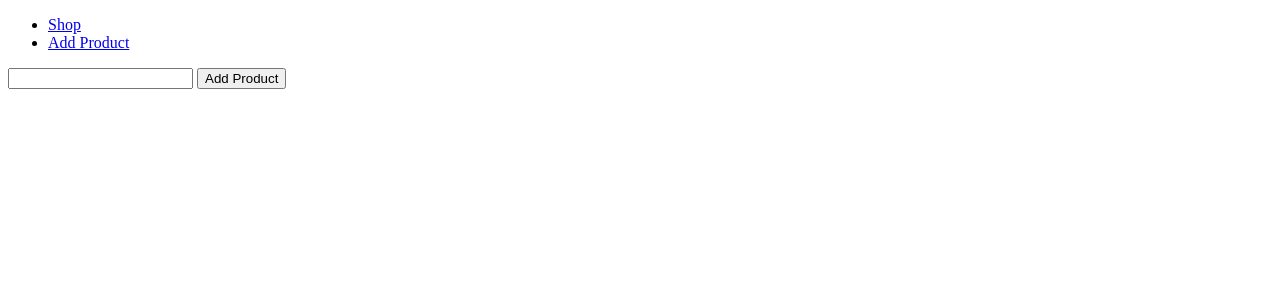
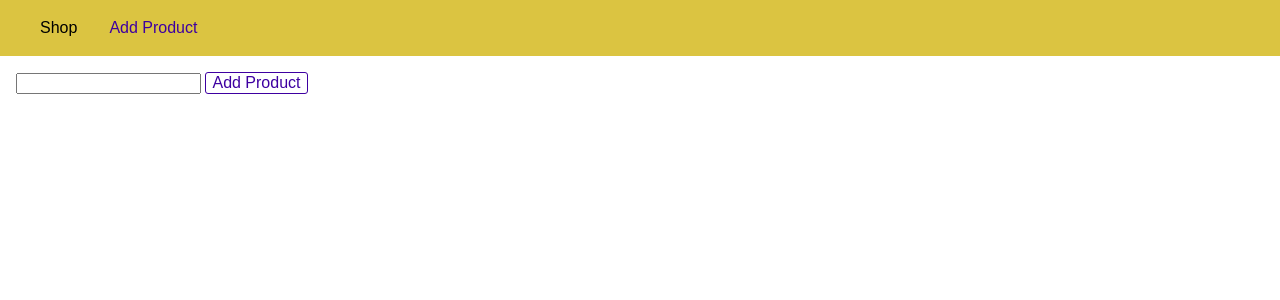
Before and after one commit to fiokee/nodejs-course, a Node server app: page /add-products in a window 1280 px wide; the page is wider, and only the part inside the window is pictured. Shown: the top 300 px of that part. Run offline with Node 20, Linux system fonts and the light colour scheme.

Commit message:
styling the page

```diff
--- a/views/add-product.html
+++ b/views/add-product.html
@@ -5,15 +5,101 @@
     <meta name="viewport" content="width=device-width, initial-scale=1.0">
     <title>Add Product</title>
 </head>
+<style>
+    body {
+        padding: 0;
+        margin: 0;
+        font-family: sans-serif;
+    }
+
+    main {
+        padding: 1rem;
+    }
+
+    .main-header {
+        width: 100%;
+        height: 3.5rem;
+        background-color: #dbc441;
+        padding: 0 1.5rem;
+    }
+
+    .main-header__nav {
+        height: 100%;
+        display: flex;
+        align-items: center;
+    }
+
+    .main-header__item-list {
+        list-style: none;
+        margin: 0;
+        padding: 0;
+        display: flex;
+    }
+
+    .main-header__item {
+        margin: 0 1rem;
+        padding: 0;
+    }
+
+    .main-header__item a {
+        text-decoration: none;
+        color: black;
+    }
+
+    .main-header__item a:hover,
+    .main-header__item a:active,
+    .main-header__item a.active {
+        color: #3e00a1;
+    }
+
+    .product-form {
+        width: 20rem;
+        max-width: 90%;
+        margin: auto;
+    }
+
+    .form-control {
+        margin: 1rem 0;
+    }
+
+    .form-control label,
+    .form-control input {
+        display: block;
+        width: 100%;
+    }
+
+    .form-control input {
+        border: 1px solid #dbc441;
+        font: inherit;
+        border-radius: 2px;
+    }
+
+    button {
+        font: inherit;
+        border: 1px solid #3e00a1;
+        color: #3e00a1;
+        background: white;
+        border-radius: 3px;
+        cursor: pointer;
+    }
+
+    button:hover,
+    button:active {
+        background-color: #3e00a1;
+        color: white;
+    }
+</style>
+</head>
+
 <body>
-    <header>
-        <nav>
-            <ul>
-                <li><a href="/">Shop</a></li>
-                <li><a href="/add-products">Add Product</a></li>
-            </ul>
-        </nav>
-    </header>
+<header class="main-header">
+    <nav class="main-header__nav">
+        <ul class="main-header__item-list">
+            <li class="main-header__item"><a href="/">Shop</a></li>
+            <li class="main-header__item"><a class="active" href="/add-products">Add Product</a></li>
+        </ul>
+    </nav>
+</header>
 
     <main>
         <form action="/add-products" method="POST">
```
Also changed, not shown: views/shop.html (+57 -8 lines).
